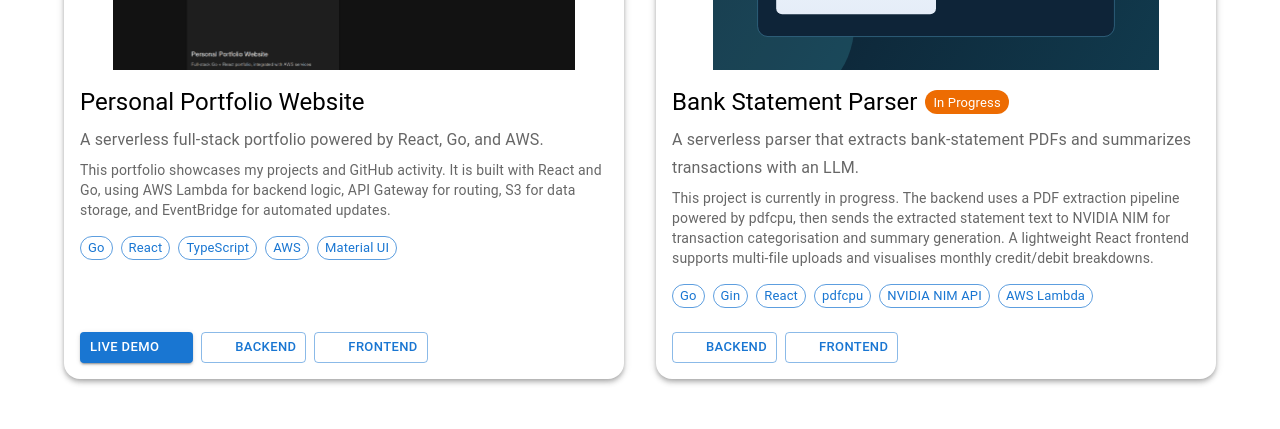
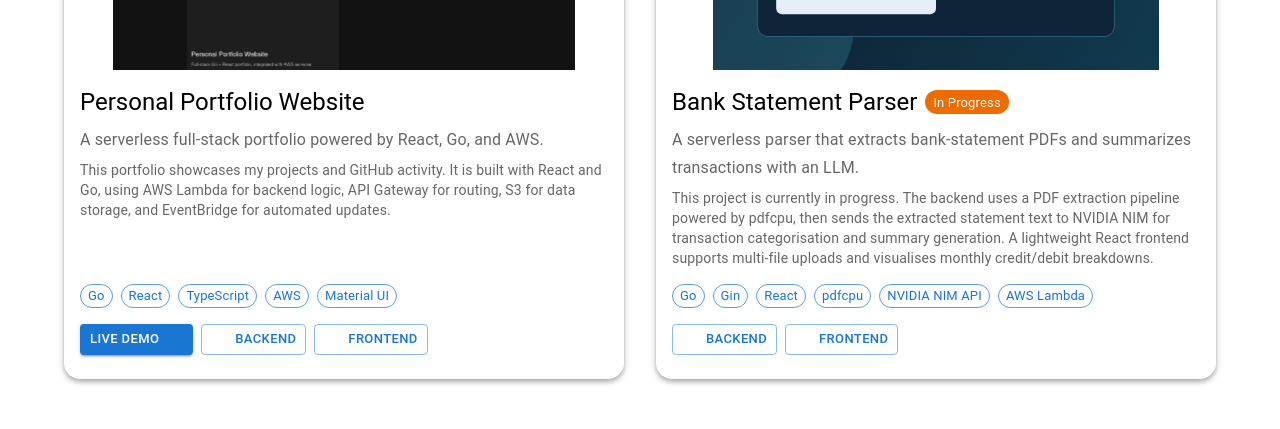
Before and after one commit to limyunle/portfolio-frontend, a React (Create React App) app: page / in a window 1280 px wide. Shown: the part 846-1275 px from the top of the page. Built offline with nearby package versions, Linux system fonts and the light colour scheme; no server answers; some icons are missing.

Commit message:
modify card to look more presentable

```diff
--- a/src/components/projects/ProjectShowcase.tsx
+++ b/src/components/projects/ProjectShowcase.tsx
@@ -18,20 +18,22 @@ import GitHubIcon from "@mui/icons-material/GitHub";
 const ProjectShowcase: React.FC = () => {
   return (
     <Box>
-      <Grid container spacing={4} justifyContent="center">
+      <Grid container spacing={4} justifyContent="center" alignItems="stretch">
         {projectsData.map((project, index) => (
           <Grid
             key={index}
             size={{ xs: 12, md: 6 }}
             sx={{
               display: "flex",
-              justifyContent: "center",}}
+              alignSelf: "stretch",
+            }}
           >
             <Card
               sx={{
                 display: "flex",
                 flexDirection: "column",
                 height: "100%",
+                flex: 1,
                 borderRadius: 4,
                 boxShadow: 4,
                 transition: "transform 0.3s ease, box-shadow 0.3s ease",
@@ -51,7 +53,13 @@ const ProjectShowcase: React.FC = () => {
                 }}
               />
 
-              <CardContent>
+              <CardContent
+                sx={{
+                  display: "flex",
+                  flexDirection: "column",
+                  flexGrow: 1,
+                }}
+              >
                 <Stack
                   direction="row"
                   spacing={1}
@@ -73,7 +81,9 @@ const ProjectShowcase: React.FC = () => {
                 <Typography variant="body2" color="text.secondary" sx={{ mb: 2 }}>
                   {project.description}
                 </Typography>
+                <Box sx={{ flexGrow: 1 }} />
 
+                <Box>
                   <Stack direction="row" spacing={1} flexWrap="wrap">
                     {project.techStack.map((tech) => (
                       <Chip
@@ -85,9 +95,11 @@ const ProjectShowcase: React.FC = () => {
                       />
                     ))}
                   </Stack>
-              </CardContent>
 
-              <CardActions sx={{ mt: "auto", px: 2, pb: 2 }}>
+                  <CardActions
+                    disableSpacing
+                    sx={{ px: 0, pb: 0, pt: 2, gap: 1, flexWrap: "wrap" }}
+                  >
                     {project.liveDemo && (
                       <Button
                         size="small"
@@ -113,6 +125,8 @@ const ProjectShowcase: React.FC = () => {
                       </Button>
                     ))}
                   </CardActions>
+                </Box>
+              </CardContent>
             </Card>
           </Grid>
         ))}
```
Also changed, not shown: 1 other file (tests, documents, lock files or other folders). Lines whose indentation alone changed are shown as unchanged.
